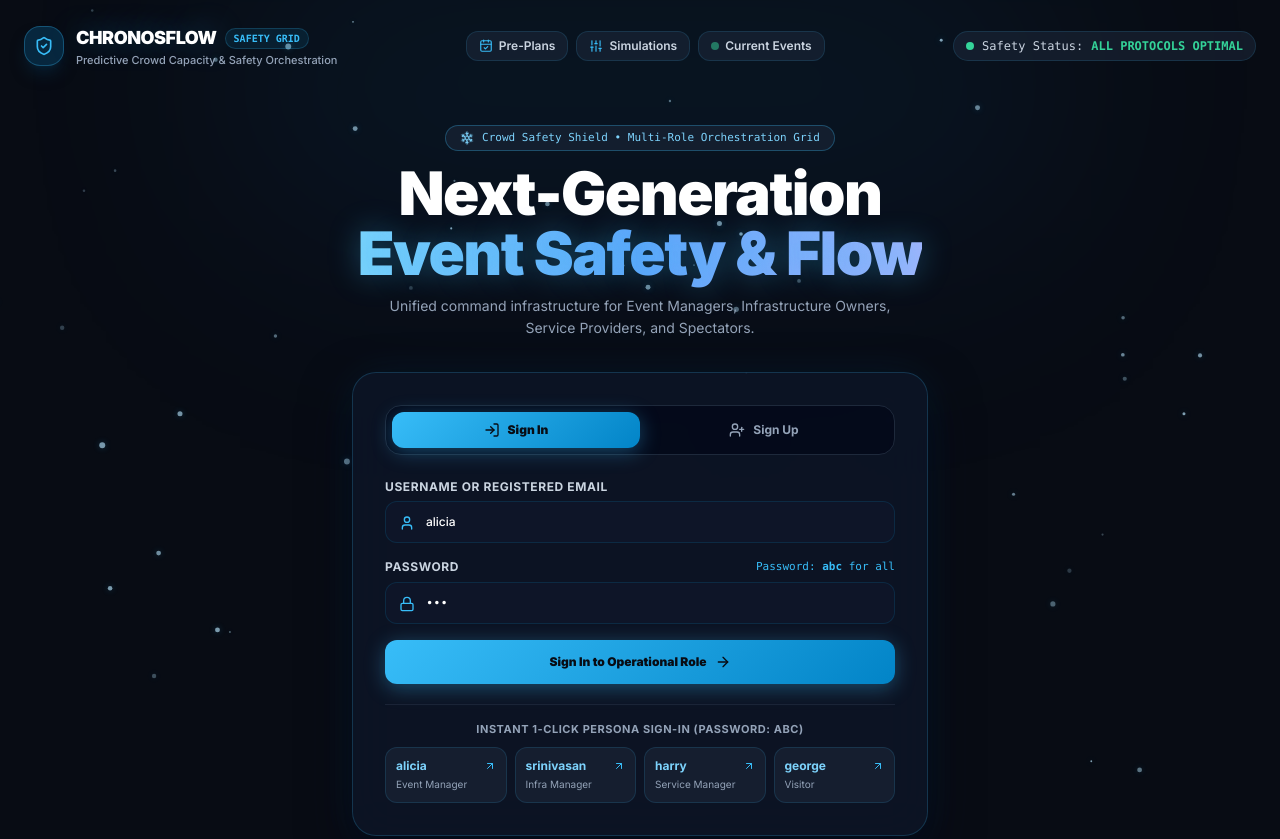
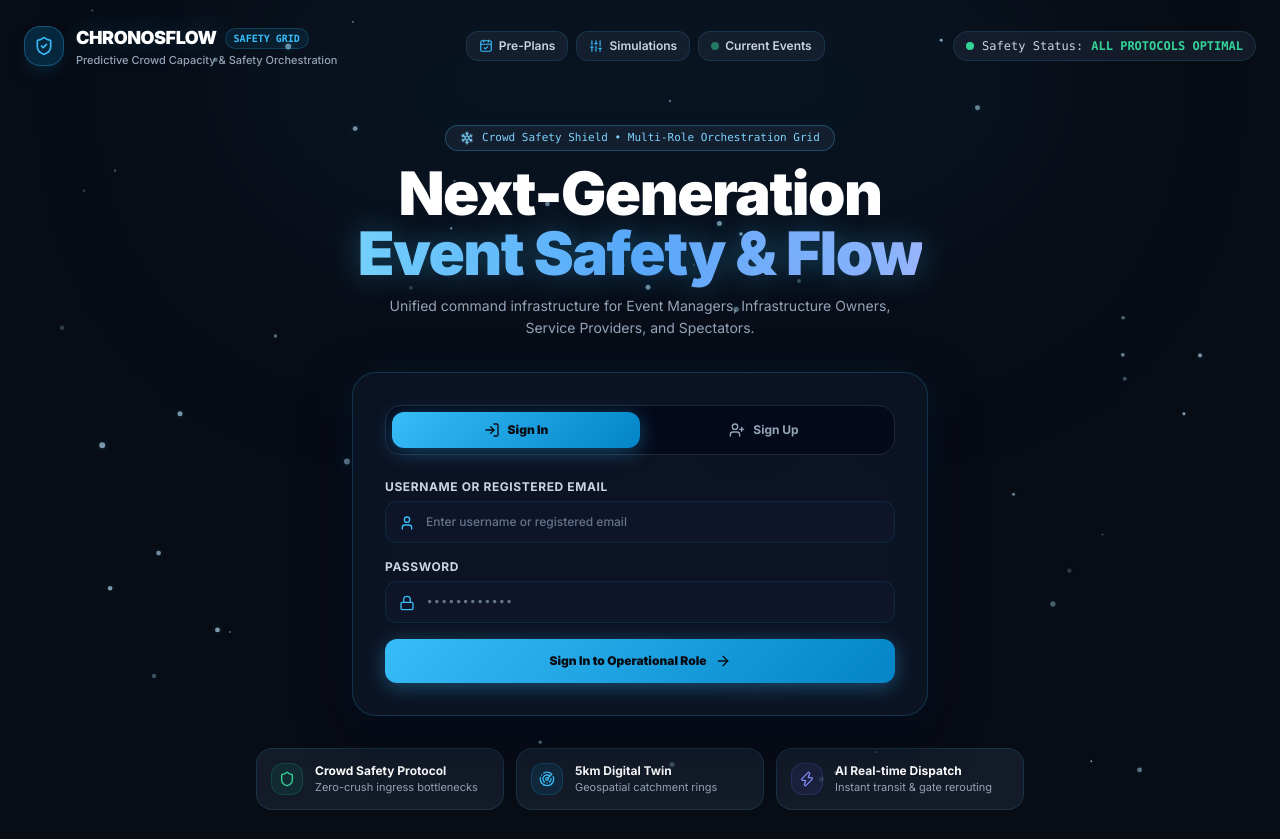
Before and after one commit to kelinavipu/ChronosFlow-Predictive-capacity-analytics-and-dynamic-guest-flow-orchestration-framework, a website: page index.html in a window 1280 px wide. Shown: the top 839 px of the page. Drawn offline with nearby package versions, Linux system fonts and the light colour scheme.

Commit message:
fix(auth): remove instant 1-click persona sign-in badges and prefilled credentials from index.html

```diff
--- a/index.html
+++ b/index.html
@@ -183,8 +183,7 @@
                 type="text"
                 id="login-username"
                 required
-                placeholder="Enter username (e.g. alicia, srinivasan, harry, george)"
-                value="alicia"
+                placeholder="Enter username or registered email"
                 class="w-full pl-10 pr-4 py-3 rounded-xl bg-slate-900/90 border border-sky-900/40 text-white placeholder-slate-500 focus:border-sky-400 focus:ring-1 focus:ring-sky-400 outline-none text-xs font-medium"
               >
               <i data-lucide="user" class="w-4 h-4 text-sky-400 absolute left-3.5 top-3.5"></i>
@@ -196,7 +195,6 @@
               <label class="block text-xs font-bold text-slate-300 uppercase tracking-wider">
                 Password
               </label>
-              <span class="text-[11px] text-sky-400 font-mono">Password: <strong>abc</strong> for all</span>
             </div>
             <div class="relative">
               <input
@@ -204,7 +202,6 @@
                 id="login-password"
                 required
                 placeholder="••••••••••••"
-                value="abc"
                 class="w-full pl-10 pr-4 py-3 rounded-xl bg-slate-900/90 border border-sky-900/40 text-white placeholder-slate-500 focus:border-sky-400 focus:ring-1 focus:ring-sky-400 outline-none text-xs font-mono"
               >
               <i data-lucide="lock" class="w-4 h-4 text-sky-400 absolute left-3.5 top-3.5"></i>
@@ -220,46 +217,6 @@
             <i data-lucide="arrow-right" class="w-4 h-4"></i>
           </button>
         </form>
-
-        <!-- 1-Click Instant Persona Sign-In Badges -->
-        <div class="pt-4 border-t border-slate-800/80 space-y-2.5">
-          <div class="text-[11px] font-bold text-slate-400 uppercase tracking-wider text-center">
-            Instant 1-Click Persona Sign-In (Password: abc)
-          </div>
-          <div class="grid grid-cols-2 sm:grid-cols-4 gap-2 text-xs">
-            <button onclick="fillAndLogin('alicia', 'abc')" class="p-2.5 rounded-xl cool-subglass hover:border-sky-400 text-left transition space-y-0.5 group">
-              <div class="font-bold text-sky-300 group-hover:text-white flex items-center justify-between">
-                <span>alicia</span>
-                <i data-lucide="arrow-up-right" class="w-3 h-3 text-sky-400"></i>
-              </div>
-              <div class="text-[10px] text-slate-400">Event Manager</div>
-            </button>
-
-            <button onclick="fillAndLogin('srinivasan', 'abc')" class="p-2.5 rounded-xl cool-subglass hover:border-sky-400 text-left transition space-y-0.5 group">
-              <div class="font-bold text-sky-300 group-hover:text-white flex items-center justify-between">
-                <span>srinivasan</span>
-                <i data-lucide="arrow-up-right" class="w-3 h-3 text-sky-400"></i>
-              </div>
-              <div class="text-[10px] text-slate-400">Infra Manager</div>
-            </button>
-
-            <button onclick="fillAndLogin('harry', 'abc')" class="p-2.5 rounded-xl cool-subglass hover:border-sky-400 text-left transition space-y-0.5 group">
-              <div class="font-bold text-sky-300 group-hover:text-white flex items-center justify-between">
-                <span>harry</span>
-                <i data-lucide="arrow-up-right" class="w-3 h-3 text-sky-400"></i>
-              </div>
-              <div class="text-[10px] text-slate-400">Service Manager</div>
-            </button>
-
-            <button onclick="fillAndLogin('george', 'abc')" class="p-2.5 rounded-xl cool-subglass hover:border-sky-400 text-left transition space-y-0.5 group">
-              <div class="font-bold text-sky-300 group-hover:text-white flex items-center justify-between">
-                <span>george</span>
-                <i data-lucide="arrow-up-right" class="w-3 h-3 text-sky-400"></i>
-              </div>
-              <div class="text-[10px] text-slate-400">Visitor</div>
-            </button>
-          </div>
-        </div>
       </div>
 
       <!-- ========================================================================= -->
@@ -512,12 +469,6 @@
       redirectToRolePage(role);
     }
 
-    function fillAndLogin(username, password) {
-      document.getElementById('login-username').value = username;
-      document.getElementById('login-password').value = password;
-      handleUniversalSignIn();
-    }
-
     function redirectToRolePage(role) {
       if (role === 'event_manager') {
         window.location.href = "preplans.html";
```
